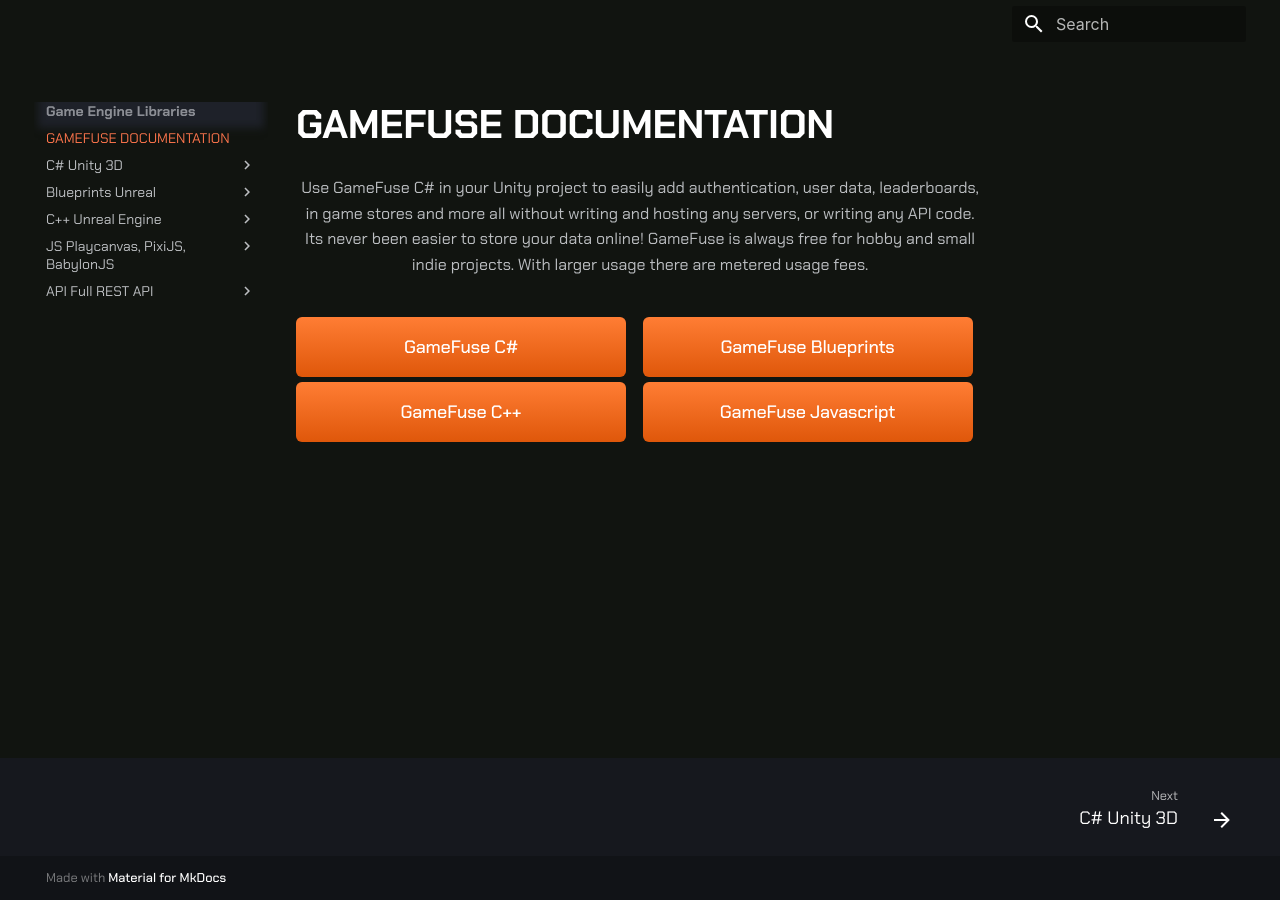
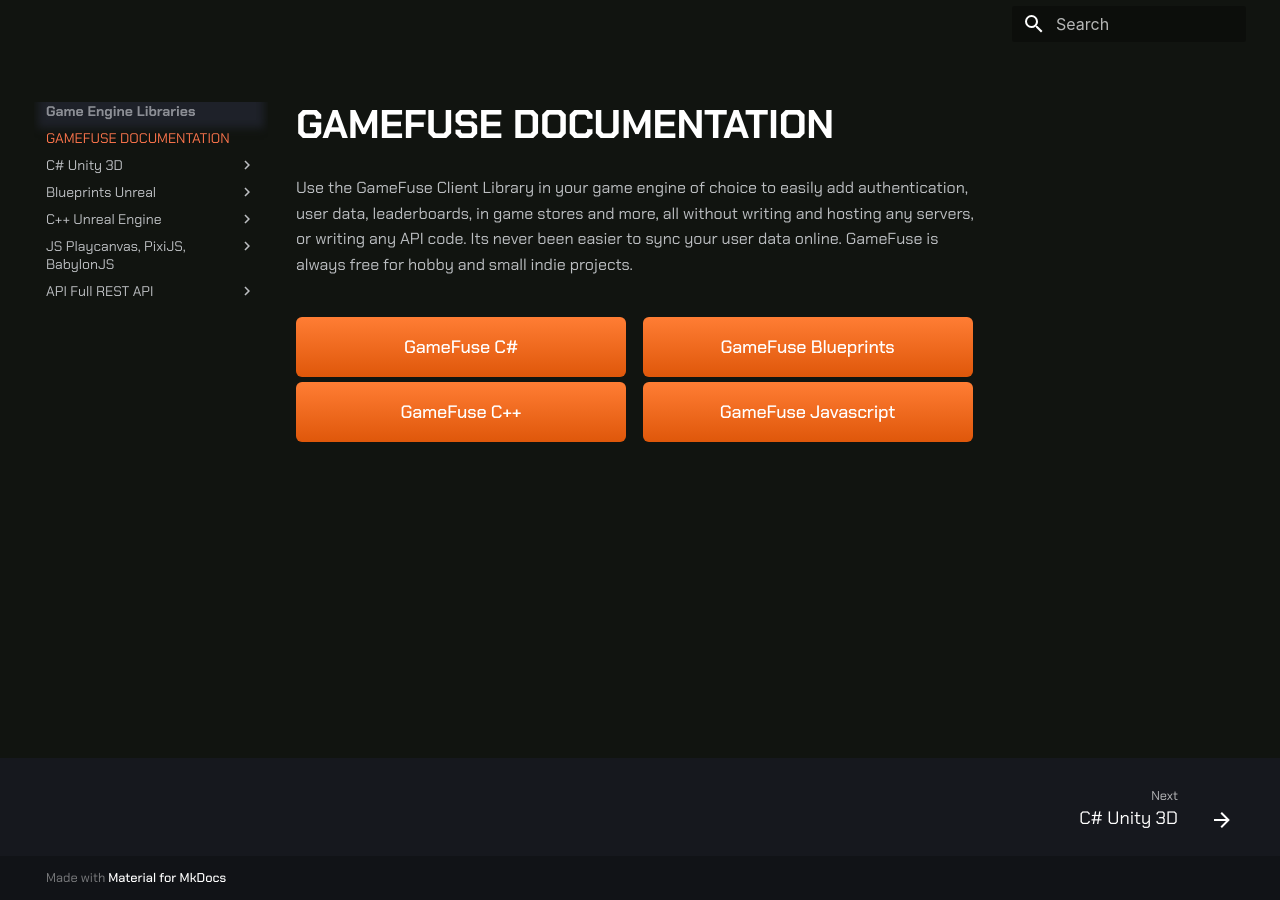
Before and after one commit to game-fuse/gamefusedocs, an MkDocs documentation site: the page built from docs/index.md, in a window 1280 px wide. Built offline with MkDocs 1.6.1 and Material for MkDocs 9.7.7, drawn with Linux system fonts in a browser that asks for light colours; some web fonts are replaced.

Commit message:
more css

```diff
--- a/docs/custom.css
+++ b/docs/custom.css
@@ -60,7 +60,7 @@
   align-content: center;
   flex-direction: column;
   flex-wrap: wrap;
-  text-align: center;
+  text-align: left;
 }
 
 .home-header > img{
--- a/docs/index.md
+++ b/docs/index.md
@@ -4,7 +4,7 @@
         <!-- <img src="https://res.cloudinary.com/dgwqhqk47/image/upload/v1721165348/gamefuse-assets/explore-bar.png" />
         <h1> GAMEFUSE DOCUMENTATION </h1>
         <p> Get login in your game in 5 minutes. Select your language below.</p> -->
-        <p> Use GameFuse C# in your Unity project to easily add authentication, user data, leaderboards, in game stores and more all without writing and hosting any servers, or writing any API code. Its never been easier to store your data online! GameFuse is always free for hobby and small indie projects. With larger usage there are metered usage fees. </p>
+        <p> Use the GameFuse Client Library in your game engine of choice to easily add authentication, user data, leaderboards, in game stores and more, all without writing and hosting any servers, or writing any API code. Its never been easier to sync your user data online. GameFuse is always free for hobby and small indie projects. </p>
     </div>
     <div class="main-container">
         <!-- First row with 2 cards -->
```
